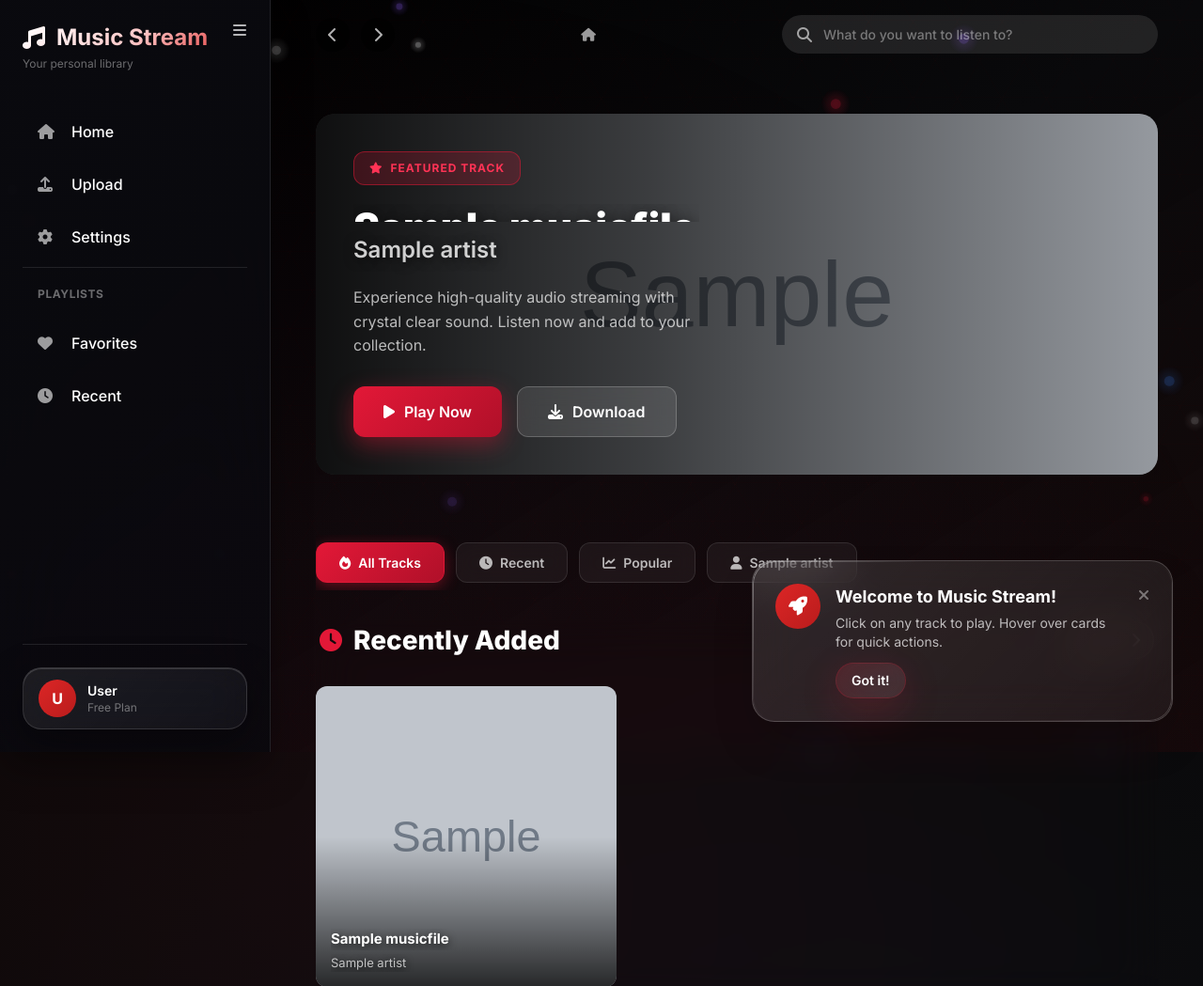
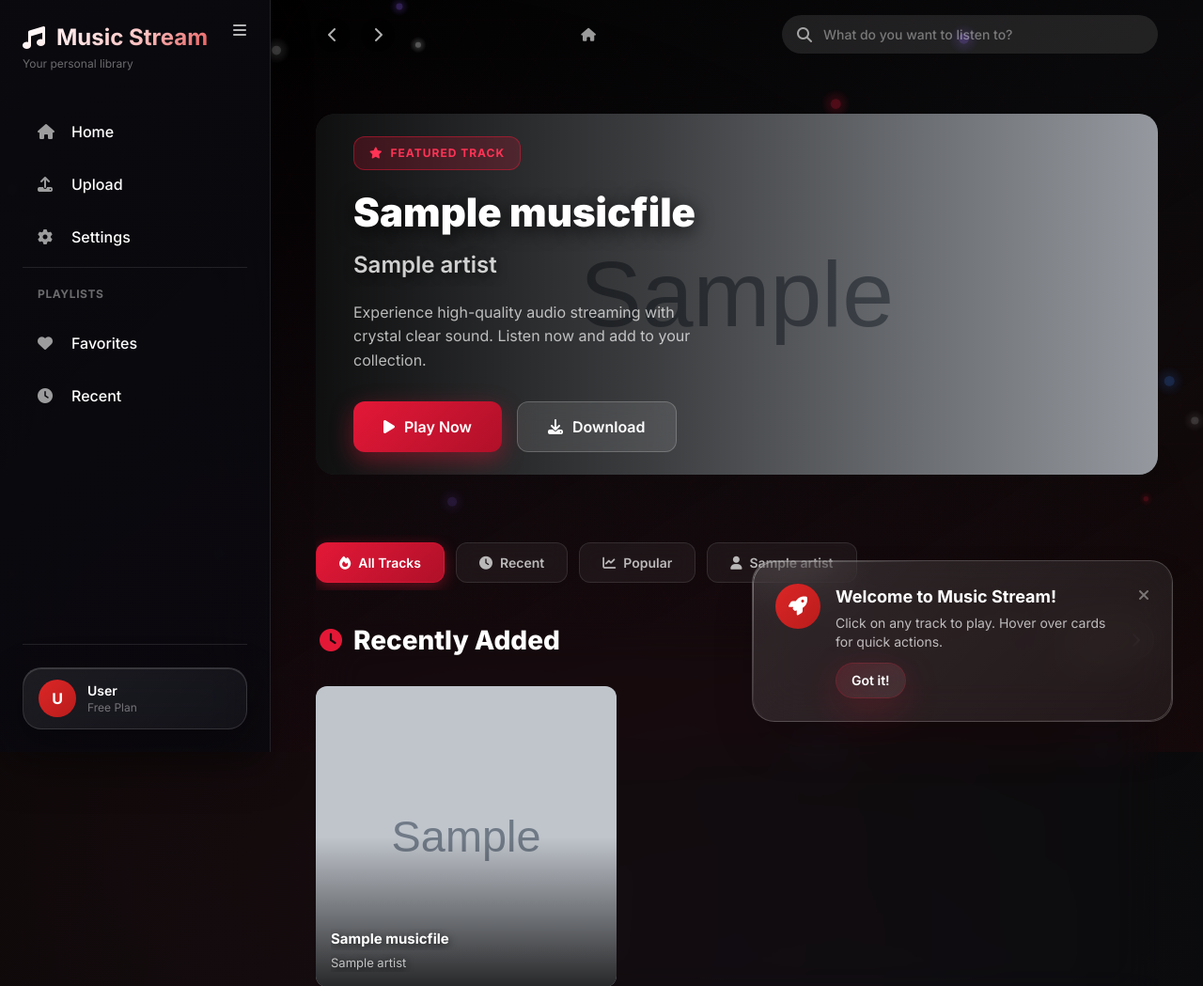
Before and after one commit to vitorpixel-6436/music-stream-app, a Django app: page / in a window 1280 px wide. Shown: the top 1049 px of the page at 94% size. Run offline with Django 5.2, Linux system fonts and the light colour scheme; tables that the repository leaves empty hold one stand-in row (values such as "Sample post"); grey boxes marked "Sample" are stand-in pictures; some libraries are stand-ins or nearby versions.

Commit message:
fix(ui): fix text overflow in featured banner
- Remove conflicting inline styles
- Allow proper text wrapping for titles
- Fix artist name overflow
- Improve mobile responsiveness

```diff
--- a/music/templates/music/index.html
+++ b/music/templates/music/index.html
@@ -6,30 +6,6 @@
 {% block extra_css %}
 <link rel="stylesheet" href="{% static 'css/steam-cards.css' %}">
 <link rel="stylesheet" href="{% static 'css/steam-carousel.css' %}">
-<style>
-/* Fix card title overflow */
-.steam-card-title,
-.steam-featured-title,
-.steam-carousel-card-title {
-    overflow: hidden;
-    text-overflow: ellipsis;
-    white-space: nowrap;
-    display: block;
-}
-
-.steam-card-info {
-    overflow: hidden;
-}
-
-/* Allow wrapping for very long titles in featured section */
-.steam-featured-title {
-    white-space: normal;
-    display: -webkit-box;
-    -webkit-line-clamp: 2;
-    -webkit-box-orient: vertical;
-    line-height: 1.2;
-}
-</style>
 {% endblock %}
 
 {% block content %}
```
